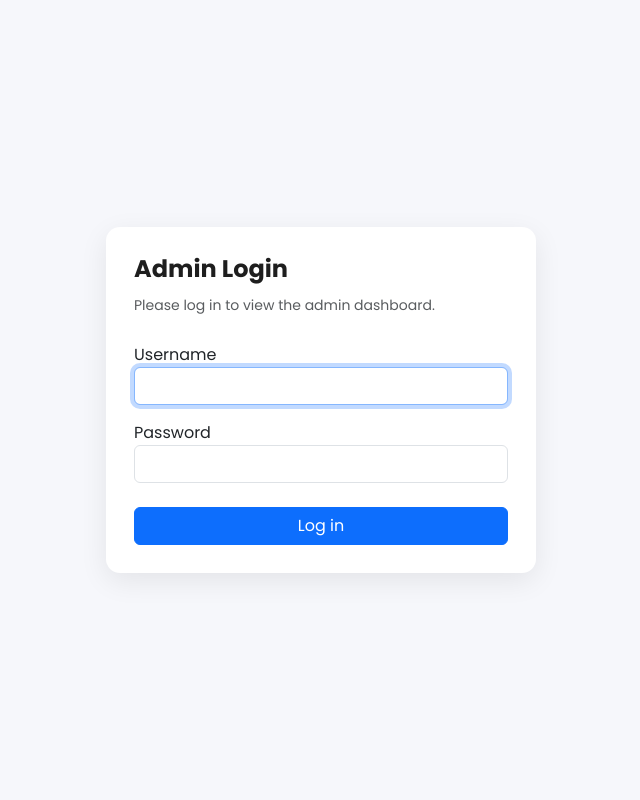
After one commit to riegoheraa-cyber/au-jrc-enrollment-system, a Flask app: page /admin/login in a window 1280 px wide. The commit adds this page. Shown: the whole page, without its empty margins (319-959 px from the left). Run offline with Flask 3, Linux system fonts and the light colour scheme; some libraries are stand-ins or nearby versions.

Commit message:
Add admin authentication gate for dashboard

```diff
--- a/backend/app.py
+++ b/backend/app.py
@@ -1,8 +1,27 @@
-from flask import Flask, request, jsonify, render_template
+import os
+from functools import wraps
+from flask import Flask, request, jsonify, render_template, redirect, session, url_for
 import json
 from db import DB_PATH, get_conn, init_db
 
 app = Flask(__name__)
+app.secret_key = os.environ.get("FLASK_SECRET_KEY", "dev-admin-secret-change-me")
+ADMIN_USERNAME = os.environ.get("ADMIN_USERNAME", "admin")
+ADMIN_PASSWORD = os.environ.get("ADMIN_PASSWORD", "admin123")
+
+
+def login_required(view):
+    @wraps(view)
+    def wrapped_view(*args, **kwargs):
+        if not session.get("admin_logged_in"):
+            if request.path.startswith("/api/"):
+                return jsonify({"ok": False, "error": "Authentication required"}), 401
+            return redirect(url_for("admin_login", next=request.path))
+        return view(*args, **kwargs)
+
+    return wrapped_view
+
+
 init_db()
 print(">>> USING DB:", DB_PATH)
 
@@ -18,7 +37,36 @@ def enroll_now():
 def requirements():
     return render_template("requirements.html")
 
+@app.get("/admin/login")
+def admin_login():
+    if session.get("admin_logged_in"):
+        return redirect(url_for("admin_dashboard"))
+    return render_template("admin_login.html", error=None)
+
+
+@app.post("/admin/login")
+def admin_login_submit():
+    username = (request.form.get("username") or "").strip()
+    password = request.form.get("password") or ""
+
+    if username == ADMIN_USERNAME and password == ADMIN_PASSWORD:
+        session["admin_logged_in"] = True
+        next_url = (request.form.get("next") or request.args.get("next") or url_for("admin_dashboard")).strip()
+        if not next_url.startswith("/"):
+            next_url = url_for("admin_dashboard")
+        return redirect(next_url)
+
+    return render_template("admin_login.html", error="Invalid admin username or password."), 401
+
+
+@app.post("/admin/logout")
+def admin_logout():
+    session.clear()
+    return redirect(url_for("admin_login"))
+
+
 @app.get("/admin")
+@login_required
 def admin_dashboard():
     return render_template("admin.html")
 
@@ -199,6 +247,7 @@ def enroll():
     return jsonify({"ok": True, "application_id": application_id})
 
 @app.get("/api/applications")
+@login_required
 def list_applications():
     status = request.args.get("status")  # optional filter
 
@@ -225,6 +274,7 @@ def list_applications():
     return jsonify({"ok": True, "items": items})
 
 @app.patch("/api/applications/<int:app_id>/status")
+@login_required
 def update_status(app_id: int):
     data = request.get_json(force=True) or {}
     new_status = (data.get("status") or "").strip()
--- a/backend/templates/admin.html
+++ b/backend/templates/admin.html
@@ -35,6 +35,11 @@
               <li><a href="/">Home</a></li>
               <li><a href="/enroll">Online Application</a></li>
               <li><a href="/admin" class="active">Admin</a></li>
+              <li>
+                <form action="/admin/logout" method="post" style="margin:0;">
+                  <button type="submit" class="btn btn-link" style="color:#fff; text-decoration:none;">Logout</button>
+                </form>
+              </li>
             </ul>
           </nav>
         </div>
--- /dev/null
+++ b/backend/templates/admin_login.html
@@ -0,0 +1,51 @@
+<!DOCTYPE html>
+<html lang="en">
+
+<head>
+  <meta charset="utf-8">
+  <meta name="viewport" content="width=device-width, initial-scale=1, shrink-to-fit=no">
+  <link href="https://fonts.googleapis.com/css2?family=Poppins:wght@400;500;600;700&display=swap" rel="stylesheet">
+  <title>Admin Login</title>
+
+  <link href="../static/vendor/bootstrap/css/bootstrap.min.css" rel="stylesheet">
+  <link rel="stylesheet" href="../static/assets/css/fontawesome.css">
+  <link rel="stylesheet" href="../static/assets/css/templatemo-scholar.css">
+
+  <style>
+    body { font-family: "Poppins", sans-serif; background: #f6f7fb; }
+    .login-wrap { min-height: 100vh; display: grid; place-items: center; padding: 24px; }
+    .card-login { width: 100%; max-width: 430px; border: 0; border-radius: 14px; box-shadow: 0 8px 28px rgba(0,0,0,0.08); }
+    .card-login .card-body { padding: 28px; }
+    .brand-title { font-weight: 700; margin-bottom: 8px; }
+  </style>
+</head>
+
+<body>
+  <main class="login-wrap">
+    <div class="card card-login">
+      <div class="card-body">
+        <h4 class="brand-title">Admin Login</h4>
+        <p class="text-muted mb-4">Please log in to view the admin dashboard.</p>
+
+        {% if error %}
+        <div class="alert alert-danger" role="alert">{{ error }}</div>
+        {% endif %}
+
+        <form action="{{ url_for('admin_login_submit', next=request.args.get('next')) }}" method="post">
+          <input type="hidden" name="next" value="{{ request.args.get('next', '') }}">
+          <div class="form-group mb-3">
+            <label for="username">Username</label>
+            <input type="text" id="username" name="username" class="form-control" required autofocus>
+          </div>
+          <div class="form-group mb-4">
+            <label for="password">Password</label>
+            <input type="password" id="password" name="password" class="form-control" required>
+          </div>
+          <button type="submit" class="btn btn-primary w-100">Log in</button>
+        </form>
+      </div>
+    </div>
+  </main>
+</body>
+
+</html>
```
